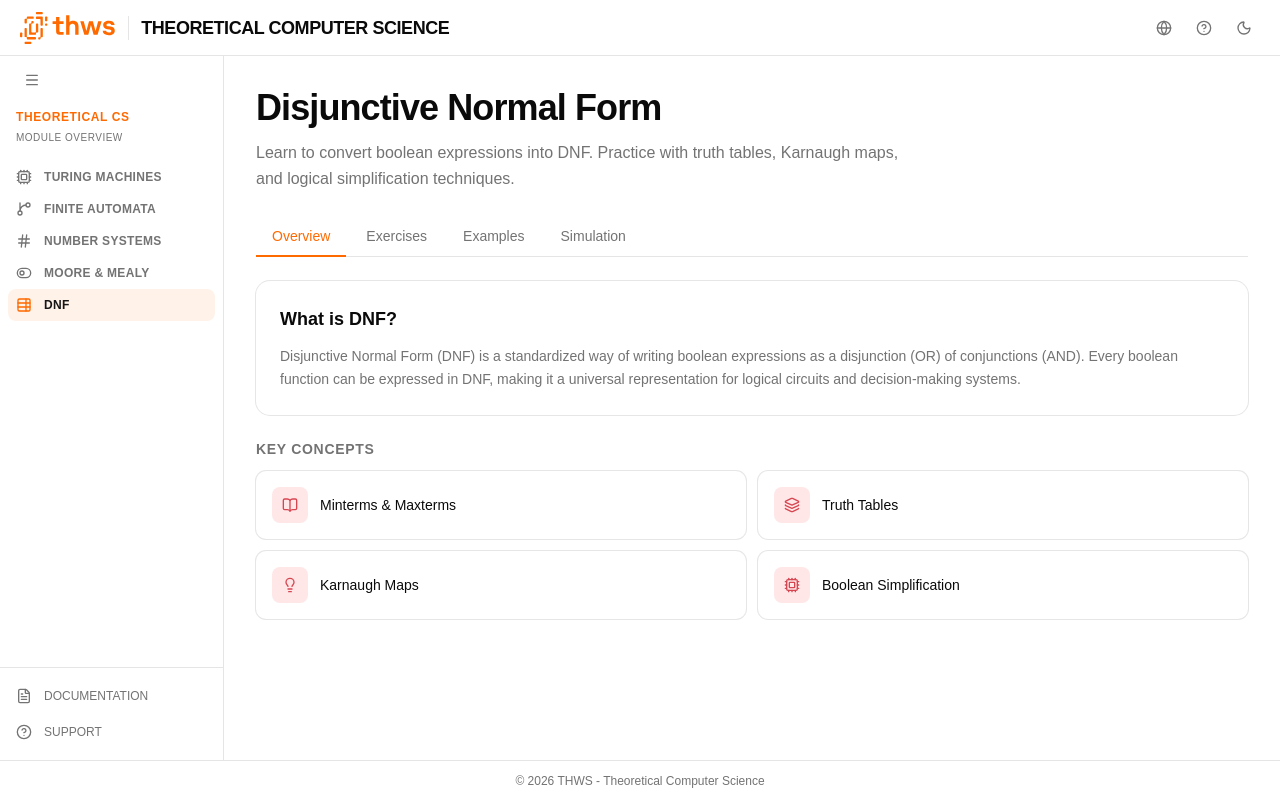
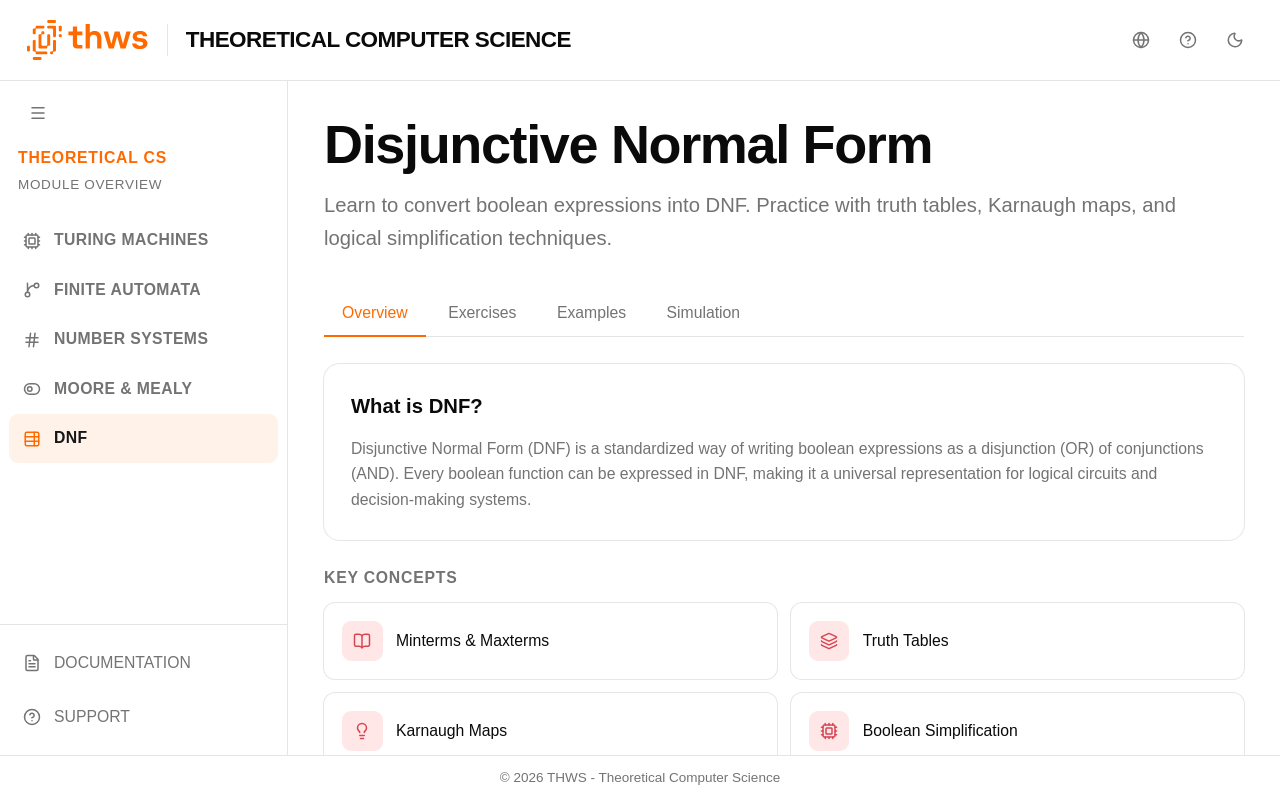
Before and after one commit to Markussus/ProjektArbeit_GI_Plattform, a React (Vite) app in the folder app/: page /dnf in a window 1280 px wide. Built offline with nearby package versions, Linux system fonts and the light colour scheme.

Commit message:
feat: increased size of ui elements

```diff
--- a/app/src/components/shared/Header/Header.tsx
+++ b/app/src/components/shared/Header/Header.tsx
@@ -11,28 +11,28 @@ export function Header() {
     const isHome = location.pathname === '/'
 
     return (
-        <header className="flex h-14 items-center justify-between border-b border-border bg-background px-5">
-            <div className="flex items-center gap-3">
+        <header className="flex h-18 items-center justify-between border-b border-border bg-background px-6">
+            <div className="flex items-center gap-4">
                 <Link to="/" className="flex items-center shrink-0">
                     <img
                         src={ThwsLogo}
                         alt="THWS Logo"
-                        className="h-8 w-auto"
+                        className="h-9 w-auto"
                     />
                 </Link>
 
-                <div className="h-6 w-px bg-border" />
+                <div className="h-7 w-px bg-border" />
 
-                <span className="text-lg font-bold tracking-tight text-foreground">
-    {isHome ? t('nav.home') : t('nav.title')}
-  </span>
+                <span className="text-xl font-bold tracking-tight text-foreground">
+          {isHome ? t('nav.home') : t('nav.title')}
+        </span>
             </div>
 
             <div className="flex items-center gap-2">
                 <LanguageToggle />
                 <button
                     type="button"
-                    className="flex size-8 items-center justify-center rounded-md text-muted-foreground hover:bg-muted hover:text-foreground"
+                    className="flex size-9 items-center justify-center rounded-md text-muted-foreground hover:bg-muted hover:text-foreground"
                     aria-label="Help"
                 >
                     <HelpCircle className="size-4" />
--- a/app/src/components/shared/PageHeader/PageHeader.tsx
+++ b/app/src/components/shared/PageHeader/PageHeader.tsx
@@ -5,11 +5,11 @@ interface PageHeaderProps {
 
 export function PageHeader({ title, description }: PageHeaderProps) {
     return (
-    <div className="mb-6">
-      <h1 className="text-4xl font-bold tracking-tight text-foreground">
+        <div className="mb-8">
+            <h1 className="text-5xl font-bold tracking-tight text-foreground">
                 {title}
             </h1>
-      <p className="mt-3 max-w-2xl text-base leading-relaxed text-muted-foreground">
+            <p className="mt-4 max-w-3xl text-lg leading-relaxed text-muted-foreground">
                 {description}
             </p>
         </div>
--- a/app/src/components/shared/Sidebar/Sidebar.tsx
+++ b/app/src/components/shared/Sidebar/Sidebar.tsx
@@ -46,14 +46,14 @@ export function Sidebar({ collapsed, onToggle }: SidebarProps) {
       <aside
           className={cn(
               'flex h-full flex-col border-r border-border bg-background',
-              collapsed ? 'w-14' : 'w-56'
+              collapsed ? 'w-16' : 'w-64'
           )}
       >
-        <div className="flex h-12 items-center px-4">
+        <div className="flex h-14 items-center px-4">
           <button
               type="button"
               onClick={onToggle}
-              className="flex size-8 items-center justify-center rounded-md text-muted-foreground hover:bg-muted hover:text-foreground"
+              className="flex size-9 items-center justify-center rounded-md text-muted-foreground hover:bg-muted hover:text-foreground"
               aria-label="Toggle sidebar"
           >
             <Menu className="size-4" />
@@ -61,14 +61,14 @@ export function Sidebar({ collapsed, onToggle }: SidebarProps) {
         </div>
 
         {!collapsed && !isHome && (
-            <div className="px-4 pb-2">
+            <div className="px-4 pb-3">
               <NavLink
                   to="/"
-                  className="text-brand text-xs font-semibold tracking-wider uppercase"
+                  className="text-brand text-sm font-semibold tracking-wider uppercase"
               >
                 {t('sidebar.theoreticalCs')}
               </NavLink>
-              <p className="mt-0.5 text-[10px] font-medium tracking-wider text-muted-foreground uppercase">
+              <p className="mt-1 text-xs font-medium tracking-wider text-muted-foreground uppercase">
                 {t('sidebar.moduleOverview')}
               </p>
             </div>
@@ -80,7 +80,7 @@ export function Sidebar({ collapsed, onToggle }: SidebarProps) {
                 {({ isActive }) => (
                     <div
                         className={cn(
-                            'flex items-center gap-3 rounded-md px-2 py-2 text-xs font-semibold tracking-wide',
+                            'flex items-center gap-3 rounded-md px-3 py-3 text-sm font-semibold tracking-wide',
                             isActive
                                 ? 'bg-nav-active-bg text-nav-active-fg'
                                 : 'text-muted-foreground hover:bg-muted hover:text-foreground',
@@ -104,7 +104,7 @@ export function Sidebar({ collapsed, onToggle }: SidebarProps) {
           <a
               href="#"
               className={cn(
-                  'flex items-center gap-3 rounded-md px-2 py-2 text-xs font-medium text-muted-foreground hover:bg-muted hover:text-foreground',
+                  'flex items-center gap-3 rounded-md px-3 py-3 text-sm font-medium text-muted-foreground hover:bg-muted hover:text-foreground',
                   collapsed && 'justify-center px-0'
               )}
           >
@@ -115,7 +115,7 @@ export function Sidebar({ collapsed, onToggle }: SidebarProps) {
           <a
               href="#"
               className={cn(
-                  'flex items-center gap-3 rounded-md px-2 py-2 text-xs font-medium text-muted-foreground hover:bg-muted hover:text-foreground',
+                  'flex items-center gap-3 rounded-md px-3 py-3 text-sm font-medium text-muted-foreground hover:bg-muted hover:text-foreground',
                   collapsed && 'justify-center px-0'
               )}
           >
--- a/app/src/index.css
+++ b/app/src/index.css
@@ -242,6 +242,7 @@
     }
 
     html {
+        font-size: 18px;
         @apply font-sans;
     }
 
```
Lines whose indentation alone changed are shown as unchanged.
